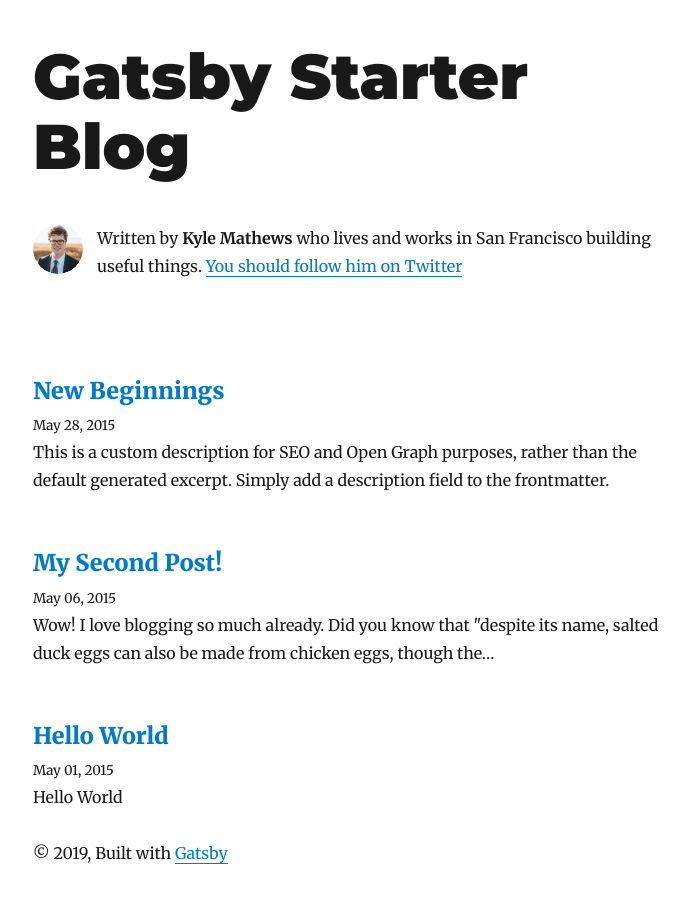
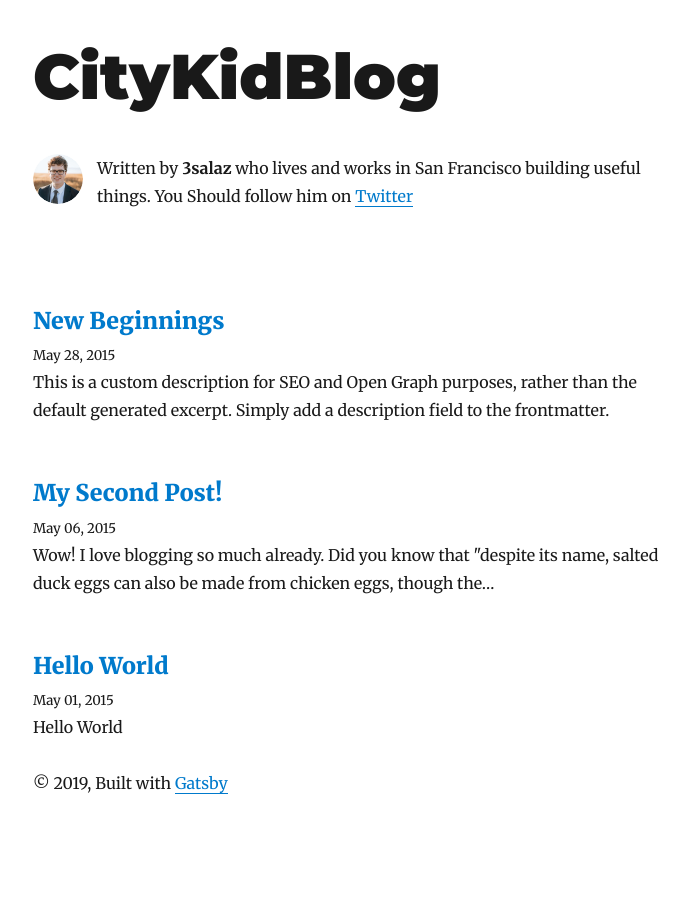
Before and after one commit to 3salaz/cityKid-TechBlog, a Gatsby site: page / in a window 1280 px wide. Shown: the whole page, without its empty margins (292-981 px from the left). After the commit the page ends 839 px from the top, so only its background shows below. Built offline with nearby package versions, Linux system fonts and the light colour scheme; Gatsby itself is replaced by a stand-in of ours; some packages are replaced by stand-ins of ours.

Commit message:
adjusted gatsby config file

```diff
--- a/gatsby-config.js
+++ b/gatsby-config.js
@@ -1,11 +1,11 @@
 module.exports = {
   siteMetadata: {
-    title: `Gatsby Starter Blog`,
-    author: `Kyle Mathews`,
-    description: `A starter blog demonstrating what Gatsby can do.`,
+    title: `CityKidBlog`,
+    author: `3salaz`,
+    description: `Quick blog to get my ideas out`,
     siteUrl: `https://gatsby-starter-blog-demo.netlify.com/`,
     social: {
-      twitter: `kylemathews`,
+      twitter: `esalaz415`,
     },
   },
   plugins: [
--- a/src/components/bio.js
+++ b/src/components/bio.js
@@ -55,10 +55,10 @@
       />
       <p>
         Written by <strong>{author}</strong> who lives and works in San
-        Francisco building useful things.
+        Francisco building useful things. You Should follow him on
         {` `}
         <a href={`https://twitter.com/${social.twitter}`}>
-          You should follow him on Twitter
+          Twitter
         </a>
       </p>
     </div>
```
